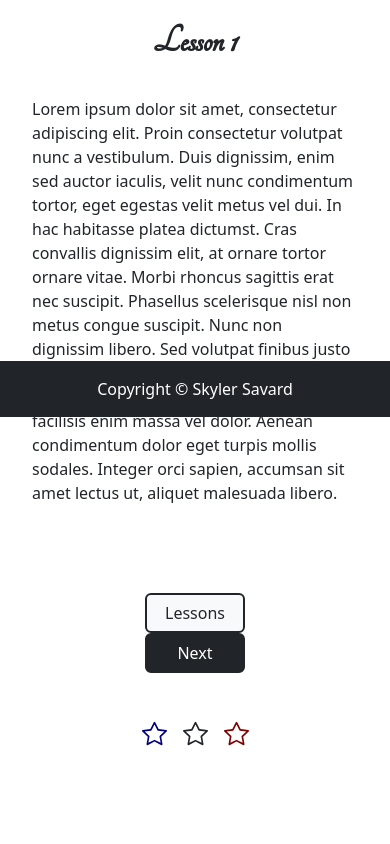
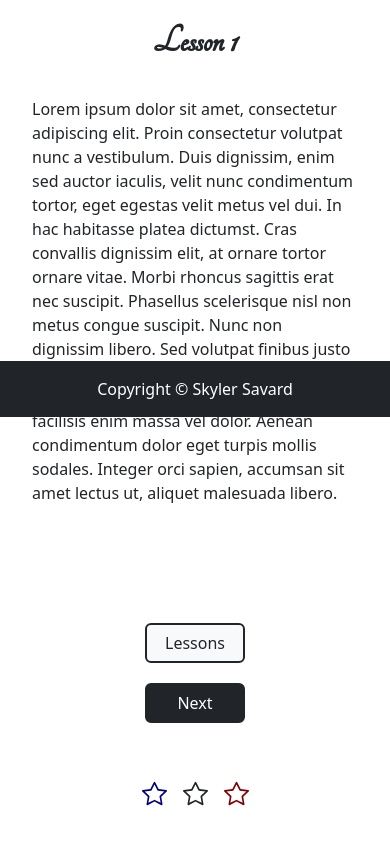
Before and after one commit to CloudyStripe/simple-civics-desktop, a React (Create React App) app: page /lesson/1 in a window 390 px wide. Shown: the part 433-1277 px from the top of the page. Built offline with nearby package versions, Linux system fonts and the light colour scheme.

Commit message:
responsive design.

```diff
--- a/src/components/Learning/Learning.scss
+++ b/src/components/Learning/Learning.scss
@@ -91,7 +91,7 @@
         }
     }
 
-    @media(max-width: 1050px) and (max-height: 675px){
+    @media(max-width: 1050px) and (max-height: 700px){
         .cardSizing {
             min-width: 200px;
         }
--- a/src/components/Learning/Lesson.scss
+++ b/src/components/Learning/Lesson.scss
@@ -70,4 +70,15 @@
         }
     }
 
+    @media(max-width: 500px){
+        .buttonContainer {
+            display: flex;
+            flex-direction: column;
+        }
+
+        .navButton {
+            margin: 10px 0px 10px 0px !important;
+        }
+    }
+
 }
--- a/src/components/Learning/Lesson.tsx
+++ b/src/components/Learning/Lesson.tsx
@@ -41,19 +41,19 @@ export const Lesson: React.FC = () => {
                 <Container className="bodyContainer pb-5">
                     {`${lessonBody}`}
                 </Container>
-                <Container className="text-center pb-5">
+                <Container className="buttonContainer text-center pb-5">
                     <Link to={`/lesson/${lastLesson}`}>
-                        <BootstrapButton className={`navButton mx-5 ${convertedLessonNumber === 1 ? `hideButton` : ``}`}>
+                        <BootstrapButton className={`navButton me-5 ${convertedLessonNumber === 1 ? `hideButton` : ``}`}>
                             Back
                         </BootstrapButton>
                     </Link>
                     <Link to="/Learning">
-                        <BootstrapButton className="navButton navButtonMain mx-5">
+                        <BootstrapButton className="navButton navButtonMain">
                             Lessons
                         </BootstrapButton>
                     </Link>
                     <Link to={`/lesson/${nextLesson}`}>
-                        <BootstrapButton className={`navButton mx-5 ${convertedLessonNumber === lessonLength ? `hideButton` : ``}`}>
+                        <BootstrapButton className={`navButton ms-5 ${convertedLessonNumber === lessonLength ? `hideButton` : ``}`}>
                             Next
                         </BootstrapButton>
                     </Link>
```
